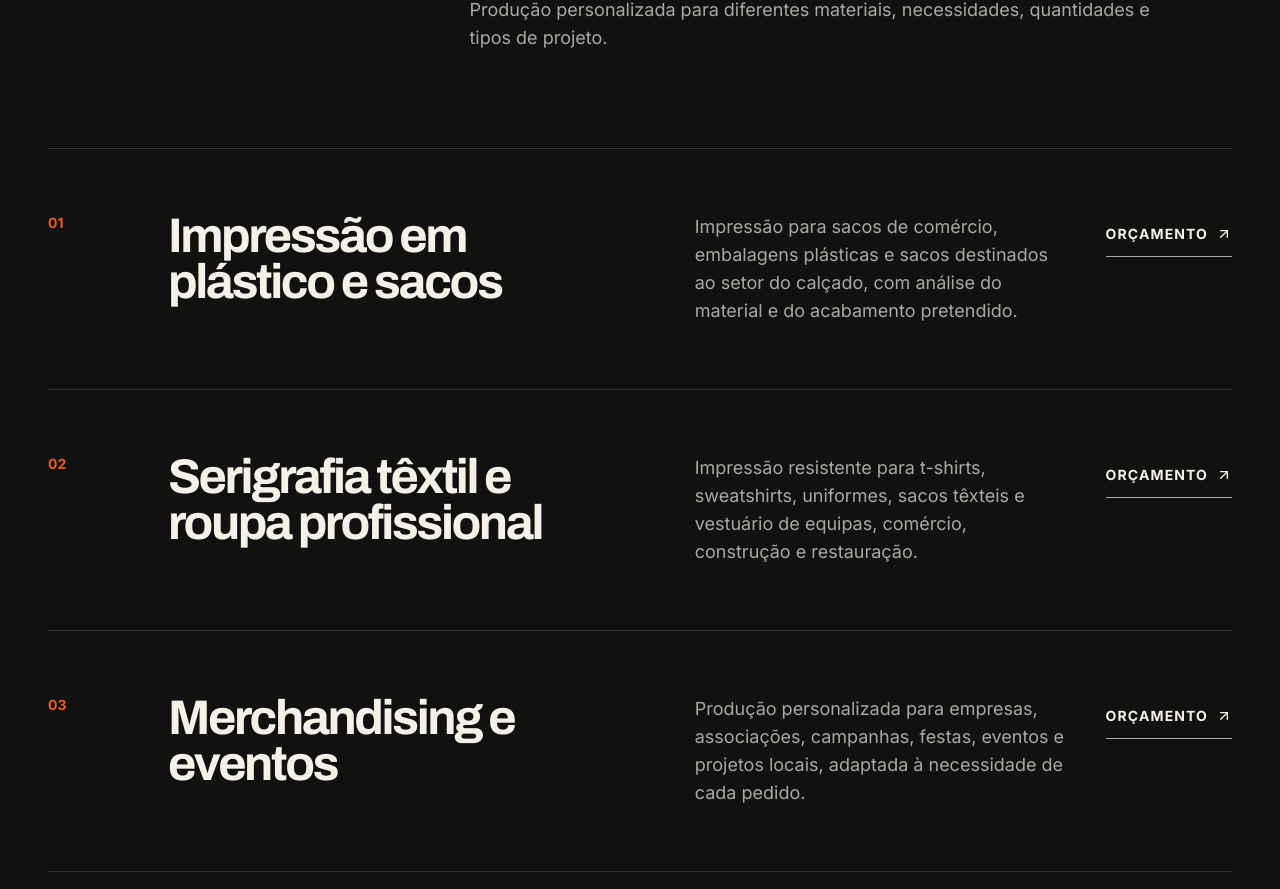
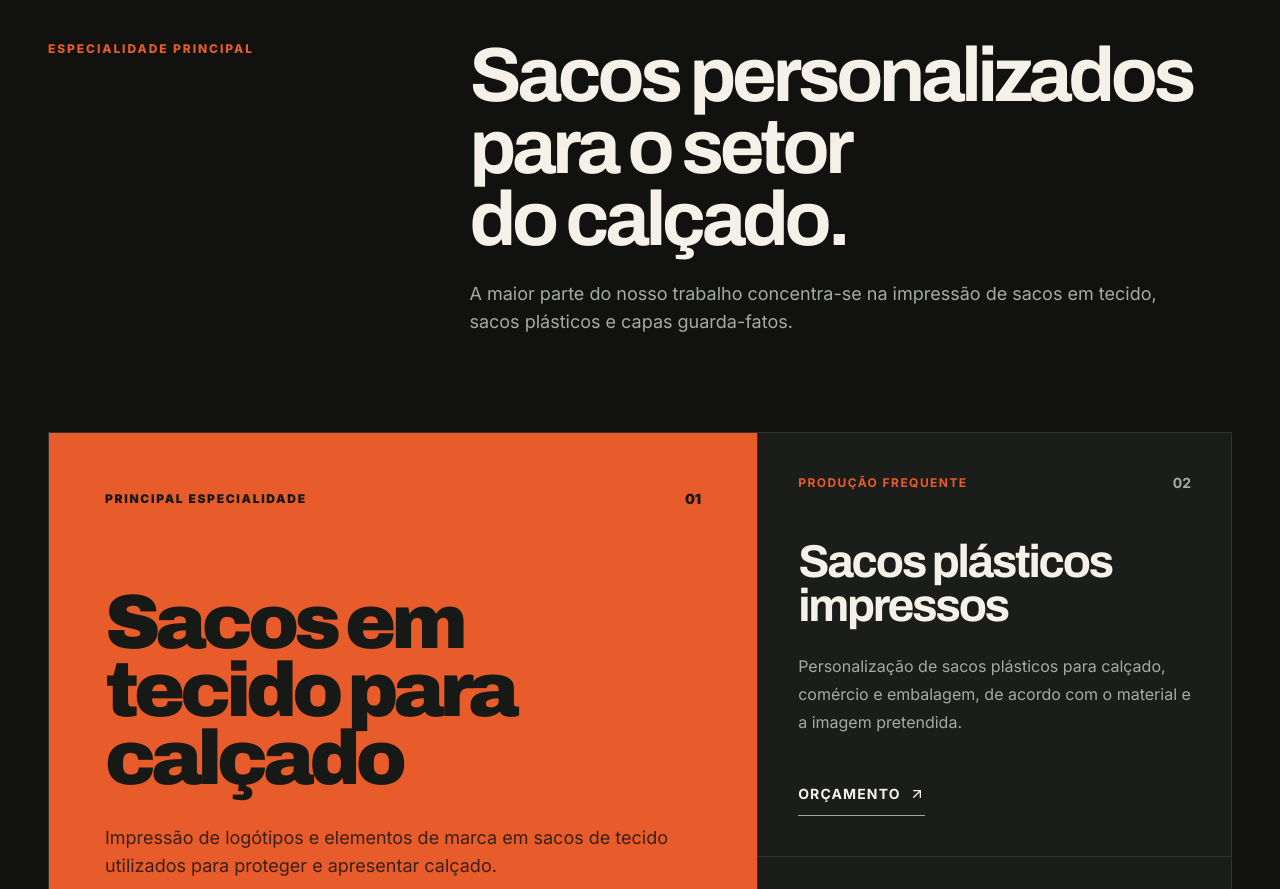
Before and after one commit to Thecreative1/Serifil, a Next.js app: page / in a window 1280 px wide. Shown: the part 1911-2800 px from the top of the page. Built offline with nearby package versions, Linux system fonts and the light colour scheme.

Commit message:
Emphasize footwear bag printing

```diff
--- a/app/layout.tsx
+++ b/app/layout.tsx
@@ -8,12 +8,12 @@ const inter = Inter({ subsets: ["latin"], variable: "--font-inter", display: "sw
 
 export const metadata: Metadata = {
   metadataBase: brand.website ? new URL(brand.website) : undefined,
-  title: "Serifil | Serigrafia e Personalização em Guimarães",
-  description: "Serigrafia, impressão em plástico e sacos, personalização têxtil, roupa profissional, merchandising e gravação laser em Guimarães. Peça um orçamento para o seu projeto.",
+  title: "Serifil | Impressão de Sacos para Calçado em Guimarães",
+  description: "Impressão e personalização de sacos em tecido para calçado, sacos plásticos e capas guarda-fatos em Guimarães. Peça um orçamento à Serifil.",
   ...(brand.website ? { alternates: { canonical: brand.website } } : {}),
   openGraph: {
-    title: "Serifil | Serigrafia e Personalização em Guimarães",
-    description: "Produção profissional em Guimarães, da ideia à peça final.",
+    title: "Serifil | Impressão de Sacos para Calçado em Guimarães",
+    description: "Sacos em tecido para calçado, sacos plásticos e capas guarda-fatos personalizados em Guimarães.",
     locale: "pt_PT",
     type: "website",
     ...(brand.website ? {
--- a/components/sections/About.tsx
+++ b/components/sections/About.tsx
@@ -16,7 +16,7 @@ export function About() {
             <div className="lg:col-span-7">
               <p className="section-kicker text-accent">A SERIFIL</p>
               <h2 className="mt-8 max-w-[12ch] text-[clamp(2.8rem,6vw,6.5rem)] leading-[0.88] font-bold tracking-[-0.065em] text-text-primary">Experiência de produção. Nova ambição.</h2>
-              <p className="mt-10 max-w-[62ch] text-base leading-7 text-text-secondary sm:text-lg">A Serifil é uma empresa de serigrafia e personalização em Guimarães, preparada para trabalhar com empresas, associações, eventos, equipas e marcas locais. Combinamos experiência prática de produção com acompanhamento próximo e comunicação direta.</p>
+              <p className="mt-10 max-w-[62ch] text-base leading-7 text-text-secondary sm:text-lg">A Serifil é uma empresa de serigrafia e personalização em Guimarães, com experiência na impressão de sacos em tecido e plástico para o setor do calçado e de capas guarda-fatos. Trabalhamos também com empresas, equipas, associações e marcas que procuram acompanhamento próximo e comunicação direta.</p>
             </div>
             <div className="border-t border-border lg:col-span-5">
               {principles.map(([number, label]) => (
--- a/components/sections/Introduction.tsx
+++ b/components/sections/Introduction.tsx
@@ -11,7 +11,7 @@ export function Introduction() {
             <p className="section-kicker text-light-muted">DA IDEIA À PRODUÇÃO</p>
             <div>
               <h2 className="max-w-[12ch] text-[clamp(3rem,8vw,7.4rem)] leading-[0.88] font-bold tracking-[-0.065em]">{brand.secondaryTagline}</h2>
-              <p className="mt-8 max-w-[62ch] text-lg leading-8 text-[#555951] sm:text-xl">Transformamos ideias, logótipos e projetos em peças produzidas com acompanhamento técnico, comunicação direta e atenção ao resultado final.</p>
+              <p className="mt-8 max-w-[62ch] text-lg leading-8 text-[#555951] sm:text-xl">Trabalhamos sobretudo para o setor do calçado, imprimindo sacos em tecido, sacos plásticos e capas guarda-fatos com acompanhamento técnico e comunicação direta.</p>
             </div>
           </div>
         </Reveal>
--- a/components/sections/Marquee.tsx
+++ b/components/sections/Marquee.tsx
@@ -1,8 +1,8 @@
-const line = "SERIGRAFIA · PLÁSTICO · SACOS · TÊXTIL · ROUPA PROFISSIONAL · MERCHANDISING · LASER · PRODUÇÃO · GUIMARÃES ·";
+const line = "SACOS EM TECIDO PARA CALÇADO · SACOS PLÁSTICOS · CAPAS GUARDA-FATOS · SERIGRAFIA · PRODUÇÃO EM GUIMARÃES ·";
 
 export function Marquee() {
   return (
-    <div className="overflow-hidden border-y border-border bg-surface py-4" aria-label="Especialidades: serigrafia, plástico, sacos, têxtil, roupa profissional, merchandising, laser e produção em Guimarães">
+    <div className="overflow-hidden border-y border-border bg-surface py-4" aria-label="Especialidades: sacos em tecido para calçado, sacos plásticos, capas guarda-fatos e serigrafia em Guimarães">
       <div className="marquee-track flex w-max text-sm font-bold uppercase tracking-[0.16em] text-text-primary" aria-hidden="true">
         <span className="pr-8">{line}</span>
         <span className="pr-8">{line}</span>
--- a/components/sections/QuoteCTA.tsx
+++ b/components/sections/QuoteCTA.tsx
@@ -8,10 +8,10 @@ export function QuoteCTA() {
       <Container>
         <Reveal>
           <div className="grid gap-10 lg:grid-cols-[1.5fr_auto] lg:items-end">
-            <div>
+            <div className="min-w-0">
               <p className="section-kicker text-light-muted">VAMOS PRODUZIR</p>
-              <h2 className="mt-8 max-w-[12ch] text-[clamp(3.2rem,8vw,7.6rem)] leading-[0.86] font-bold tracking-[-0.07em] text-light-text">Tem uma ideia para imprimir?</h2>
-              <p className="mt-7 max-w-[56ch] text-lg leading-8 text-[#555951]">Envie os detalhes do projeto e receba uma análise inicial do trabalho.</p>
+              <h2 className="mt-8 max-w-[12ch] text-[clamp(2.5rem,8vw,7.6rem)] leading-[0.86] font-bold tracking-[-0.07em] text-light-text">Precisa de sacos personalizados?</h2>
+              <p className="mt-7 max-w-[56ch] text-lg leading-8 text-[#555951]">Indique o material, as medidas, a quantidade e as cores de impressão para receber uma análise inicial.</p>
             </div>
             <Button href="#orcamento" variant="dark" className="lg:mb-2">Pedir orçamento</Button>
           </div>
--- a/components/sections/QuoteForm.tsx
+++ b/components/sections/QuoteForm.tsx
@@ -122,7 +122,9 @@ export function QuoteForm() {
               <div className="grid gap-6 sm:grid-cols-2">
                 <SelectInput id="service" name="service" label="Serviço pretendido" error={errors.service} required defaultValue="">
                   <option value="" disabled>Selecione uma opção</option>
-                  <option>Impressão em plástico ou sacos</option>
+                  <option>Sacos em tecido para calçado</option>
+                  <option>Sacos plásticos impressos</option>
+                  <option>Capas guarda-fatos</option>
                   <option>Serigrafia têxtil</option>
                   <option>Roupa profissional</option>
                   <option>Merchandising</option>
@@ -132,7 +134,7 @@ export function QuoteForm() {
                 <TextInput id="quantity" name="quantity" label="Quantidade aproximada" inputMode="numeric" placeholder="Ex.: 250 unidades" error={errors.quantity} required />
               </div>
               <TextInput inputRef={dateInputRef} id="date" name="date" type="date" label="Data pretendida" error={errors.date} required />
-              <TextArea id="message" name="message" label="Mensagem" placeholder="Indique o produto, material, número de cores e outras informações úteis." error={errors.message} required />
+              <TextArea id="message" name="message" label="Mensagem" placeholder="Indique o tipo de saco, material, medidas, número de cores e outras informações úteis." error={errors.message} required />
               <div>
                 <label className="flex cursor-pointer items-start gap-3 text-sm leading-6 text-text-secondary">
                   <input name="privacy" type="checkbox" className="mt-1 size-5 shrink-0 accent-[#e85b2a] focus-visible:outline-2 focus-visible:outline-offset-2 focus-visible:outline-accent" aria-invalid={Boolean(errors.privacy)} aria-describedby={errors.privacy ? "privacy-error" : undefined} />
--- a/components/sections/Services.tsx
+++ b/components/sections/Services.tsx
@@ -5,23 +5,75 @@ import { Reveal } from "@/components/ui/Reveal";
 import { SectionHeading } from "@/components/ui/SectionHeading";
 
 export function Services() {
+  const primaryService = services.find((service) => service.emphasis === "primary");
+  const supportingServices = services.filter((service) => service.emphasis === "supporting");
+  const complementaryServices = services.filter((service) => service.emphasis === "complementary");
+
+  if (!primaryService) return null;
+
   return (
     <section id="servicos" className="scroll-mt-20 bg-background py-20 sm:py-28 lg:scroll-mt-24 lg:py-36">
       <Container>
-        <Reveal><SectionHeading eyebrow="O QUE PRODUZIMOS" title="Soluções para dar presença à sua marca." description="Produção personalizada para diferentes materiais, necessidades, quantidades e tipos de projeto." /></Reveal>
-        <div className="mt-16 border-t border-border lg:mt-24">
-          {services.map((service) => (
-            <Reveal key={service.number}>
-              <article className="group grid gap-6 border-b border-border py-10 sm:py-12 lg:grid-cols-[5rem_minmax(0,1.05fr)_minmax(19rem,0.8fr)_auto] lg:items-start lg:gap-10 lg:py-16">
-                <p className="text-sm font-bold text-accent">{service.number}</p>
-                <h3 className="max-w-[15ch] text-[clamp(2rem,3.8vw,4.2rem)] leading-[0.95] font-bold tracking-[-0.05em] text-text-primary transition-colors duration-300 group-hover:text-accent">{service.title}</h3>
-                <p className="max-w-[56ch] text-base leading-7 text-text-secondary sm:text-lg">{service.description}</p>
-                <a href="#orcamento" aria-label={`Pedir orçamento para ${service.title}`} className="inline-flex min-h-11 items-center gap-2 border-b border-text-secondary py-2 text-sm font-bold uppercase tracking-[0.08em] text-text-primary transition-colors hover:border-accent hover:text-accent focus-visible:outline-2 focus-visible:outline-offset-4 focus-visible:outline-accent lg:justify-self-end">
-                  Orçamento <ArrowUpRight className="size-4" aria-hidden="true" />
-                </a>
-              </article>
-            </Reveal>
-          ))}
+        <Reveal>
+          <SectionHeading
+            eyebrow="ESPECIALIDADE PRINCIPAL"
+            title="Sacos personalizados para o setor do calçado."
+            description="A maior parte do nosso trabalho concentra-se na impressão de sacos em tecido, sacos plásticos e capas guarda-fatos."
+          />
+        </Reveal>
+
+        <div className="mt-16 grid border border-border lg:mt-24 lg:grid-cols-[1.2fr_0.8fr]">
+          <Reveal className="lg:border-r lg:border-border">
+            <article className="flex min-h-full flex-col bg-accent p-7 text-light-text sm:p-10 lg:p-14">
+              <div className="flex items-center justify-between gap-5">
+                <p className="text-xs font-black uppercase tracking-[0.14em]">{primaryService.label}</p>
+                <p className="text-sm font-black">{primaryService.number}</p>
+              </div>
+              <h3 className="mt-20 max-w-[12ch] text-[clamp(3rem,6vw,6.8rem)] leading-[0.88] font-black tracking-[-0.065em]">
+                {primaryService.title}
+              </h3>
+              <p className="mt-8 max-w-[52ch] text-base leading-7 text-[#3a2017] sm:text-lg">{primaryService.description}</p>
+              <a href="#orcamento" aria-label={`Pedir orçamento para ${primaryService.title}`} className="mt-12 inline-flex min-h-12 w-fit items-center gap-3 border border-light-text/40 bg-light-text px-5 py-3 text-sm font-bold uppercase tracking-[0.08em] text-text-primary transition-colors hover:bg-[#2a2d28] focus-visible:outline-2 focus-visible:outline-offset-4 focus-visible:outline-light-text">
+                Pedir orçamento <ArrowUpRight className="size-4" aria-hidden="true" />
+              </a>
+            </article>
+          </Reveal>
+
+          <div className="grid">
+            {supportingServices.map((service, index) => (
+              <Reveal key={service.number} className={index > 0 ? "border-t border-border" : ""}>
+                <article className="flex min-h-full flex-col bg-surface p-7 sm:p-9 lg:p-10">
+                  <div className="flex items-center justify-between gap-5">
+                    <p className="text-xs font-bold uppercase tracking-[0.12em] text-accent">{service.label}</p>
+                    <p className="text-sm font-bold text-text-secondary">{service.number}</p>
+                  </div>
+                  <h3 className="mt-12 max-w-[14ch] text-[clamp(2rem,3.6vw,3.8rem)] leading-[0.94] font-bold tracking-[-0.05em] text-text-primary">{service.title}</h3>
+                  <p className="mt-6 max-w-[48ch] text-base leading-7 text-text-secondary">{service.description}</p>
+                  <a href="#orcamento" aria-label={`Pedir orçamento para ${service.title}`} className="mt-9 inline-flex min-h-11 w-fit items-center gap-2 border-b border-text-secondary py-2 text-sm font-bold uppercase tracking-[0.08em] text-text-primary transition-colors hover:border-accent hover:text-accent focus-visible:outline-2 focus-visible:outline-offset-4 focus-visible:outline-accent">
+                    Orçamento <ArrowUpRight className="size-4" aria-hidden="true" />
+                  </a>
+                </article>
+              </Reveal>
+            ))}
+          </div>
+        </div>
+
+        <div className="mt-20 lg:mt-28">
+          <Reveal><p className="section-kicker text-text-secondary">OUTROS SERVIÇOS</p></Reveal>
+          <div className="mt-7 border-t border-border">
+            {complementaryServices.map((service) => (
+              <Reveal key={service.number}>
+                <article className="grid gap-5 border-b border-border py-9 sm:grid-cols-[4rem_minmax(0,1fr)_minmax(18rem,0.8fr)_auto] sm:items-start sm:gap-8 lg:py-12">
+                  <p className="text-sm font-bold text-accent">{service.number}</p>
+                  <h3 className="max-w-[18ch] text-[clamp(1.7rem,2.8vw,3.1rem)] leading-[0.98] font-bold tracking-[-0.045em] text-text-primary">{service.title}</h3>
+                  <p className="max-w-[56ch] text-base leading-7 text-text-secondary">{service.description}</p>
+                  <a href="#orcamento" aria-label={`Pedir orçamento para ${service.title}`} className="inline-flex min-h-11 w-fit items-center gap-2 border-b border-text-secondary py-2 text-sm font-bold uppercase tracking-[0.08em] text-text-primary transition-colors hover:border-accent hover:text-accent focus-visible:outline-2 focus-visible:outline-offset-4 focus-visible:outline-accent sm:justify-self-end">
+                    Orçamento <ArrowUpRight className="size-4" aria-hidden="true" />
+                  </a>
+                </article>
+              </Reveal>
+            ))}
+          </div>
         </div>
       </Container>
     </section>
--- a/config/brand.ts
+++ b/config/brand.ts
@@ -18,9 +18,9 @@ type BrandConfig = {
 export const brand: BrandConfig = {
   name: "SERIFIL",
   descriptor: "Serigrafia & Personalização",
-  heroLineOne: "Imprimimos ideias.",
-  heroLineTwo: "Entregamos resultados.",
-  secondaryTagline: "Damos forma à sua marca.",
+  heroLineOne: "Sacos para calçado.",
+  heroLineTwo: "Impressos à medida.",
+  secondaryTagline: "Impressão especializada para o setor do calçado.",
   location: "Guimarães, Portugal",
   phone: "",
   email: "",
--- a/data/portfolio.ts
+++ b/data/portfolio.ts
@@ -7,22 +7,22 @@ export type PortfolioItem = {
 
 export const portfolio: PortfolioItem[] = [
   {
-    category: "Embalagem",
-    name: "Sacos para comércio",
-    technique: "Impressão em plástico",
-    description: "Aplicação de uma cor em sacos de asa recortada para comércio.",
+    category: "Calçado",
+    name: "Sacos em tecido para calçado",
+    technique: "Serigrafia em tecido",
+    description: "Impressão de marca em sacos de proteção destinados ao setor do calçado.",
   },
   {
     category: "Calçado",
-    name: "Sacos de proteção",
-    technique: "Serigrafia em plástico",
-    description: "Produção de sacos para acondicionamento de produtos do setor do calçado.",
+    name: "Sacos plásticos impressos",
+    technique: "Impressão em plástico",
+    description: "Personalização de sacos plásticos para acondicionamento e apresentação de calçado.",
   },
   {
-    category: "Equipas",
-    name: "Roupa profissional",
-    technique: "Serigrafia têxtil",
-    description: "Personalização coordenada para vestuário de trabalho e equipas.",
+    category: "Vestuário",
+    name: "Capas guarda-fatos",
+    technique: "Impressão em capas",
+    description: "Aplicação de logótipos em capas de proteção para fatos e outras peças de vestuário.",
   },
   {
     category: "Merchandising",
@@ -37,9 +37,9 @@ export const portfolio: PortfolioItem[] = [
     description: "Gravação precisa em madeira e acrílico para placas e sinalética.",
   },
   {
-    category: "Produção local",
-    name: "Série para marca independente",
-    technique: "Serigrafia",
-    description: "Acompanhamento desde a preparação do ficheiro até ao acabamento.",
+    category: "Equipas",
+    name: "Roupa profissional",
+    technique: "Serigrafia têxtil",
+    description: "Personalização coordenada para vestuário de trabalho e equipas.",
   },
 ];
--- a/data/services.ts
+++ b/data/services.ts
@@ -2,31 +2,57 @@ export type Service = {
   number: string;
   title: string;
   description: string;
+  emphasis: "primary" | "supporting" | "complementary";
+  label: string;
 };
 
 export const services: Service[] = [
   {
     number: "01",
-    title: "Impressão em plástico e sacos",
+    title: "Sacos em tecido para calçado",
     description:
-      "Impressão para sacos de comércio, embalagens plásticas e sacos destinados ao setor do calçado, com análise do material e do acabamento pretendido.",
+      "Impressão de logótipos e elementos de marca em sacos de tecido utilizados para proteger e apresentar calçado.",
+    emphasis: "primary",
+    label: "Principal especialidade",
   },
   {
     number: "02",
-    title: "Serigrafia têxtil e roupa profissional",
+    title: "Sacos plásticos impressos",
     description:
-      "Impressão resistente para t-shirts, sweatshirts, uniformes, sacos têxteis e vestuário de equipas, comércio, construção e restauração.",
+      "Personalização de sacos plásticos para calçado, comércio e embalagem, de acordo com o material e a imagem pretendida.",
+    emphasis: "supporting",
+    label: "Produção frequente",
   },
   {
     number: "03",
+    title: "Capas guarda-fatos",
+    description:
+      "Impressão em capas guarda-fatos, também conhecidas como porta-fatos, para marcas de vestuário, lojas e confeção.",
+    emphasis: "supporting",
+    label: "Produção especializada",
+  },
+  {
+    number: "04",
+    title: "Serigrafia têxtil e roupa profissional",
+    description:
+      "Impressão resistente para t-shirts, sweatshirts, uniformes e vestuário de equipas, comércio, construção e restauração.",
+    emphasis: "complementary",
+    label: "Serviço complementar",
+  },
+  {
+    number: "05",
     title: "Merchandising e eventos",
     description:
       "Produção personalizada para empresas, associações, campanhas, festas, eventos e projetos locais, adaptada à necessidade de cada pedido.",
+    emphasis: "complementary",
+    label: "Serviço complementar",
   },
   {
-    number: "04",
+    number: "06",
     title: "Gravação e corte laser",
     description:
       "Gravação e corte de madeira, acrílico e outros materiais para placas, brindes, decoração, protótipos e sinalética.",
+    emphasis: "complementary",
+    label: "Serviço complementar",
   },
 ];
```
Also changed, not shown: components/sections/Hero.tsx (+4 -4 lines), 1 other file (tests, documents, lock files or other folders).
